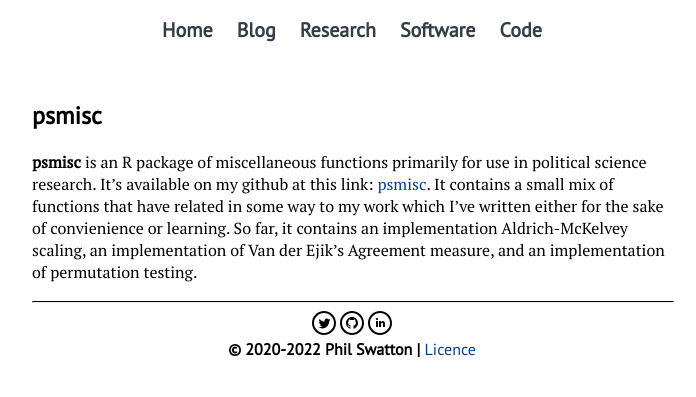
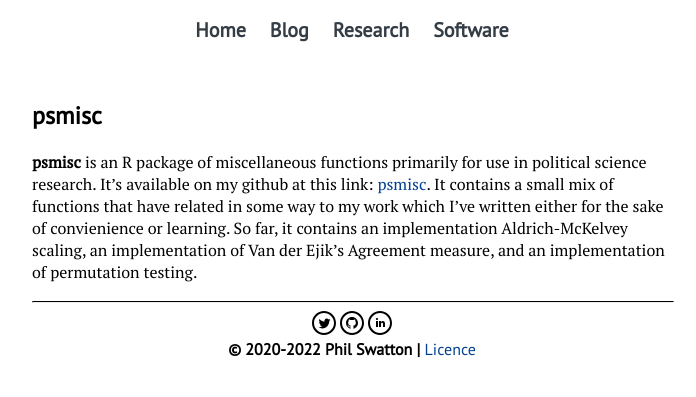
Before and after one commit to philswatton/philswatton.github.io, a Jekyll site: the page built from software.md, in a window 1280 px wide. Shown: the top 397 px of the page, without its empty margins (288-984 px from the left). Built offline with Jekyll 4.4.1, drawn with Linux system fonts in a browser that asks for light colours.

Commit message:
removed code link for now

```diff
--- a/_data/navigation.yml
+++ b/_data/navigation.yml
@@ -6,5 +6,3 @@
   link: /research.html
 - name: Software
   link: /software
-- name: Code
-  link: /Collected-R-Code/index.html
```
